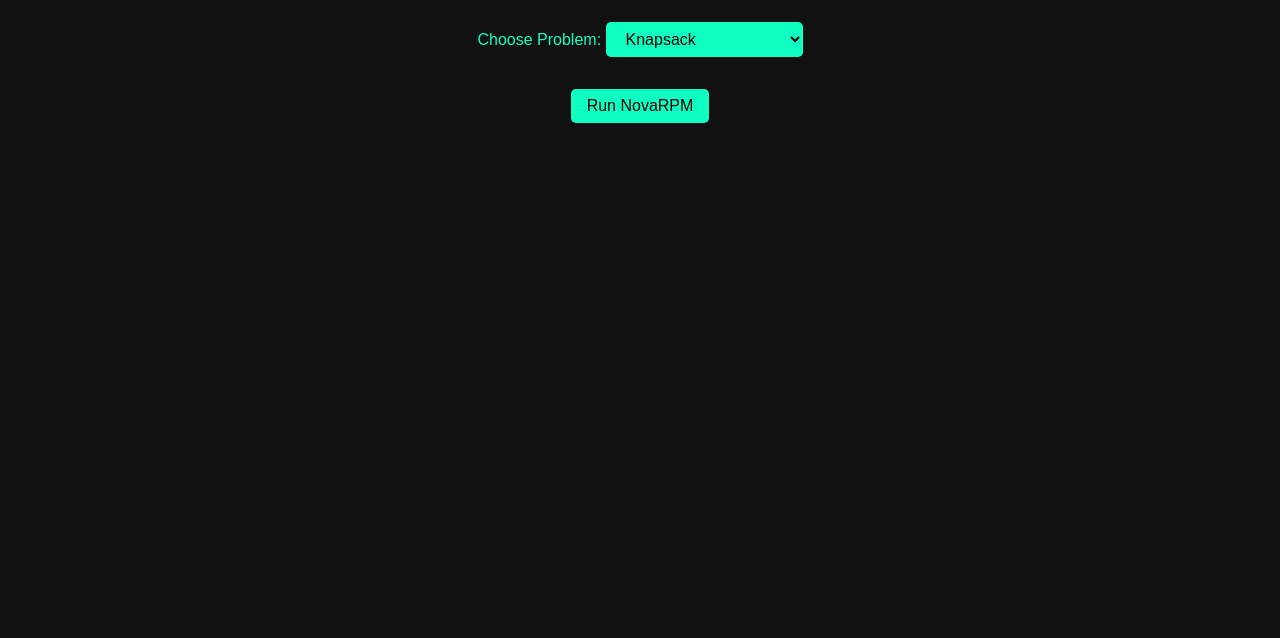
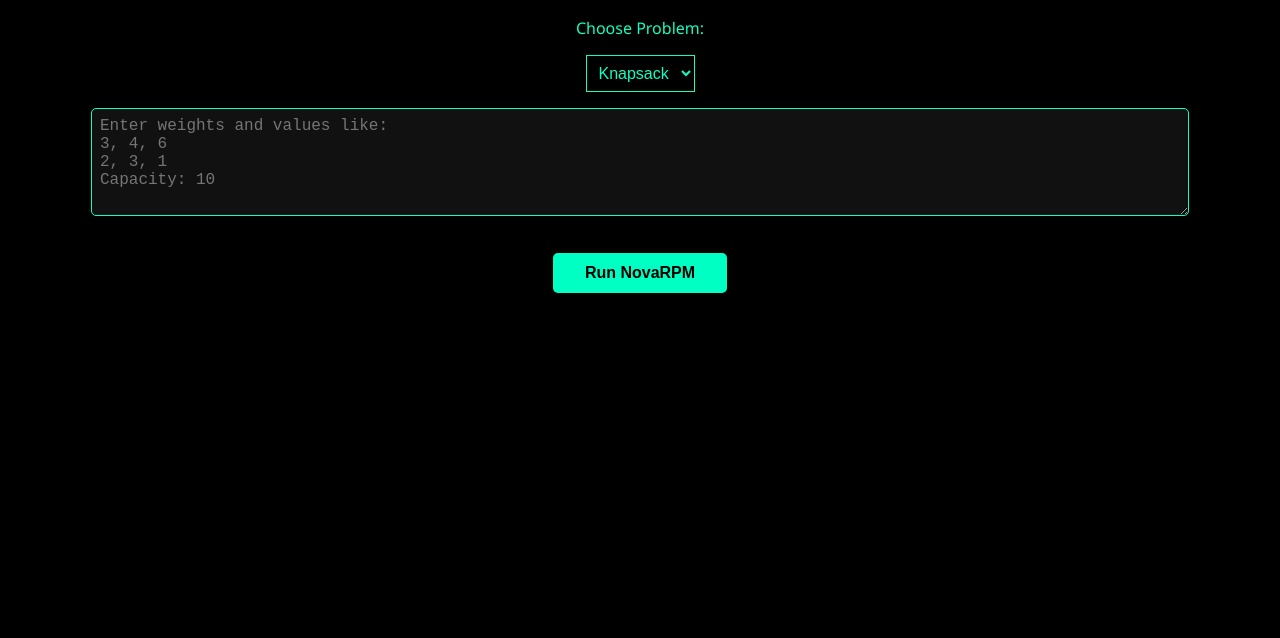
Before and after one commit to esmail11912/novaRPM, a website: page index.html in a window 1280 px wide. Shown: the part 162-800 px from the top of the page. Drawn offline with Linux system fonts and the light colour scheme.

Commit message:
Update index.html

```diff
--- a/index.html
+++ b/index.html
@@ -6,52 +6,108 @@
   <title>NovaRPM</title>
   <style>
     body {
-      background-color: #111;
+      background-color: #000;
       color: #0fffc2;
-      font-family: Arial, sans-serif;
+      font-family: 'Segoe UI', sans-serif;
       text-align: center;
       padding: 2rem;
     }
-    select, button {
-      padding: 0.5rem 1rem;
+    h1 {
+      color: #0fffc2;
+    }
+    select, textarea, button {
       font-size: 1rem;
-      margin: 1rem 0;
-      background: #0fffc2;
-      color: black;
+      margin-top: 1rem;
+    }
+    select {
+      padding: 0.5rem;
+      background: #000;
+      color: #0fffc2;
+      border: 1px solid #0fffc2;
+    }
+    textarea {
+      width: 90%;
+      background: #111;
+      color: #0fffc2;
+      border: 1px solid #0fffc2;
+      border-radius: 5px;
+      padding: 0.5rem;
+      margin-bottom: 1rem;
+    }
+    button {
+      padding: 0.7rem 2rem;
+      background: #00ffc2;
+      color: #000;
       border: none;
       border-radius: 5px;
+      font-weight: bold;
+      cursor: pointer;
     }
-    #output {
+    #analysis {
       margin-top: 2rem;
-      color: white;
+      font-size: 1.1rem;
+      color: #ffffff;
     }
   </style>
 </head>
 <body>
-
   <h1>NovaRPM</h1>
   <h2>Reflective Pressure Model Engine for NP Problems</h2>
 
-  <label for="problem">Choose Problem:</label>
+  <label for="problem">Choose Problem:</label><br>
   <select id="problem">
     <option value="knapsack">Knapsack</option>
-    <option value="subset_sum">Subset Sum</option>
-    <option value="tsp">Travelling Salesman</option>
-    <option value="vertex_cover">Vertex Cover</option>
   </select>
 
-  <br />
-  <button onclick="runRPM()">Run NovaRPM</button>
+  <div>
+    <textarea id="inputData" rows="5" placeholder="Enter weights and values like:
+3, 4, 6
+2, 3, 1
+Capacity: 10"></textarea>
+  </div>
 
-  <div id="output"></div>
+  <div>
+    <button id="runRPM">Run NovaRPM</button>
+  </div>
+
+  <div id="analysis"></div>
 
   <script>
-    function runRPM() {
+    document.getElementById("runRPM").addEventListener("click", () => {
       const problem = document.getElementById("problem").value;
-      const output = document.getElementById("output");
-      output.innerHTML = `🔄 Running Reflective Pressure Model on <b>${problem}</b>...<br><br>✅ Solved successfully!`;
+      const input = document.getElementById("inputData").value;
+      let result = "";
+
+      if (problem === "knapsack") {
+        const lines = input.trim().split('\n');
+        const weights = lines[0].split(',').map(Number);
+        const values = lines[1].split(',').map(Number);
+        const capacity = parseInt(lines[2].split(':')[1]);
+
+        result = solveKnapsackRPM(weights, values, capacity);
+      } else {
+        result = "Problem not supported yet.";
+      }
+
+      document.getElementById("analysis").innerHTML = `<p><strong>Result:</strong> ${result}</p>`;
+    });
+
+    function solveKnapsackRPM(weights, values, capacity) {
+      const n = weights.length;
+      let dp = Array(n + 1).fill().map(() => Array(capacity + 1).fill(0));
+
+      for (let i = 1; i <= n; i++) {
+        for (let w = 0; w <= capacity; w++) {
+          if (weights[i - 1] <= w) {
+            dp[i][w] = Math.max(dp[i - 1][w], dp[i - 1][w - weights[i - 1]] + values[i - 1]);
+          } else {
+            dp[i][w] = dp[i - 1][w];
+          }
+        }
+      }
+
+      return dp[n][capacity];
     }
   </script>
-
 </body>
 </html>
```
